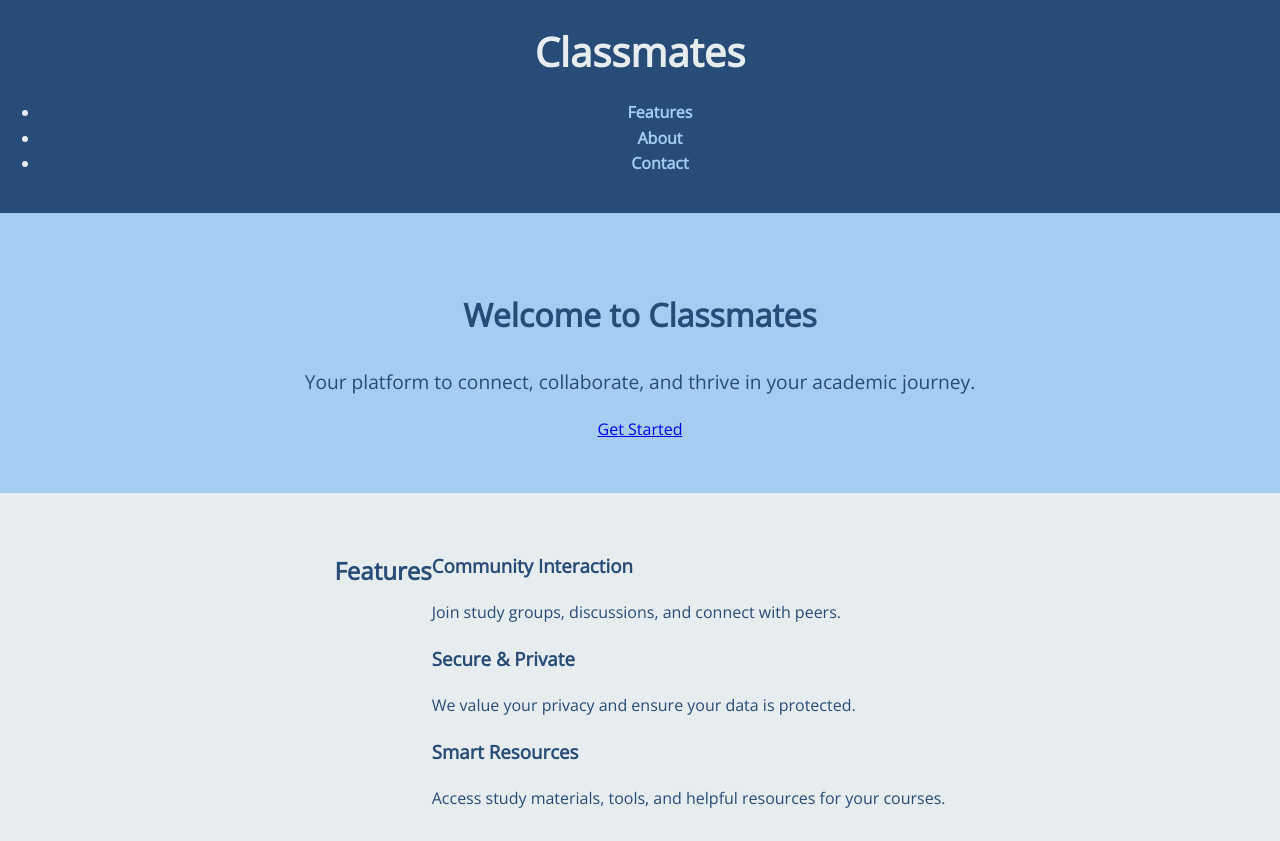
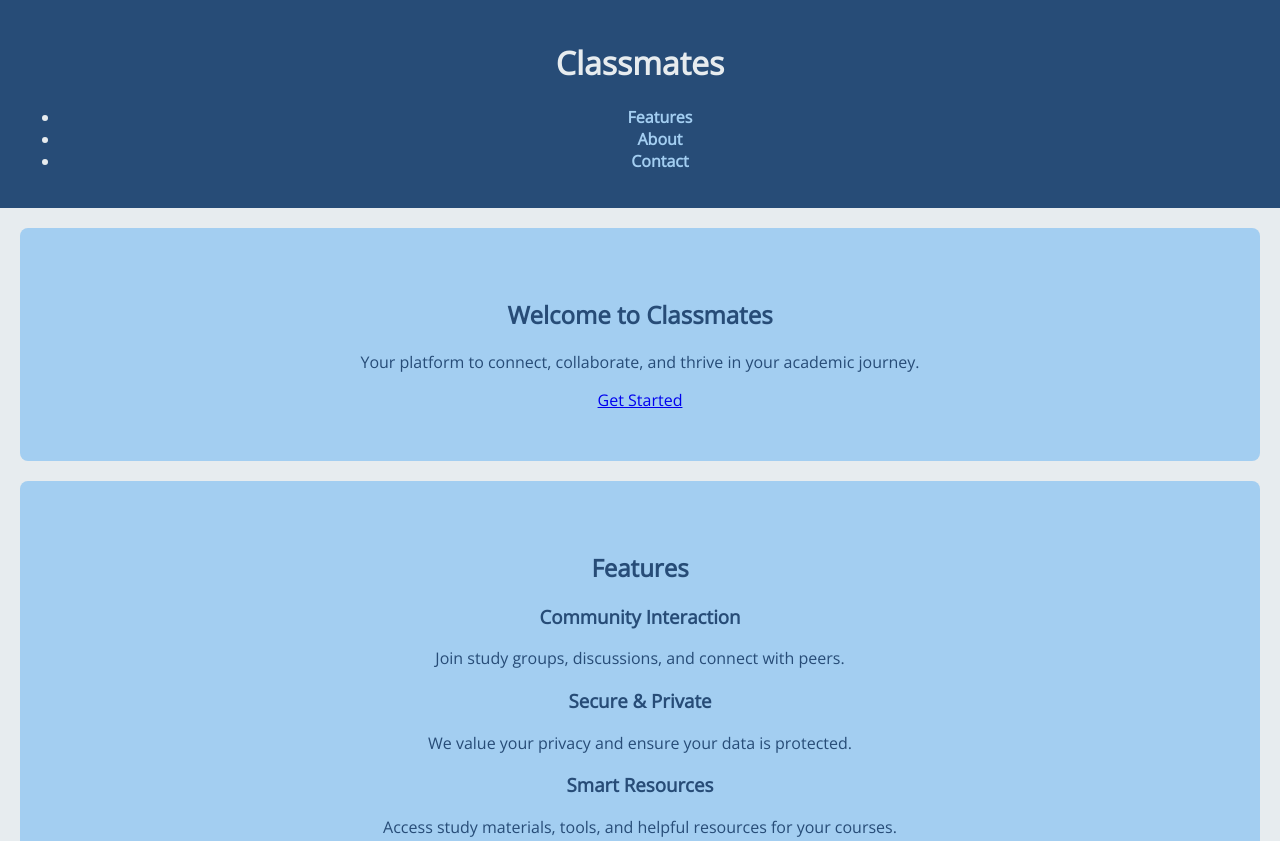
Before and after one commit to Diarmuid-Harty/Diarmuid-Harty.github.io, a plain HTML site: page index.html in a window 1280 px wide. Shown: the top 841 px of the page. Drawn offline with nearby package versions, Linux system fonts and the light colour scheme.

Commit message:
Fix css colours

```diff
--- a/style.css
+++ b/style.css
@@ -1,24 +1,19 @@
-/* styles.css */
+/* Import Open Sans font */
+@import url('https://fonts.googleapis.com/css2?family=Open+Sans&display=swap');
 
 body {
-    font-family: 'Open Sans', Arial, sans-serif;
-    line-height: 1.6;
-    background-color: #E7ECEF;
+  font-family: 'Open Sans', sans-serif;
   margin: 0;
   padding: 0;
-    color: #274C77;
+  background-color: #E7ECEF; /* Light background */
+  color: #274C77; /* Dark blue text for readability */
 }
 
 header {
-    background-color: #274C77;
-    color: #E7ECEF;
-    padding: 20px 0;
+  background-color: #274C77; /* Strong dark blue */
+  color: #E7ECEF; /* Light text on dark */
+  padding: 20px;
   text-align: center;
-  }
-
-  header h1 {
-    margin: 0;
-    font-size: 2.5rem;
 }
 
 nav {
@@ -26,58 +21,44 @@ body {
 }
 
 nav a {
-    color: #A3CEF1;
+  color: #A3CEF1; /* Light blue links */
   margin: 0 15px;
   text-decoration: none;
   font-weight: bold;
 }
 
 nav a:hover {
-    text-decoration: underline;
+  color: #6096BA; /* Slightly darker blue on hover */
 }
 
-  section.hero {
-    background-color: #A3CEF1;
-    color: #274C77;
-    padding: 50px 20px;
+section {
+  padding: 50px;
   text-align: center;
+  background-color: #A3CEF1; /* Soft background for sections */
+  margin: 20px;
+  border-radius: 8px;
 }
 
-  section.hero h2 {
-    font-size: 2rem;
+button {
+  background-color: #6096BA; /* Middle blue for buttons */
+  color: white;
+  border: none;
+  padding: 15px 30px;
+  margin-top: 20px;
+  font-size: 16px;
+  cursor: pointer;
+  border-radius: 5px;
+  transition: background-color 0.3s ease;
 }
 
-  section.hero p {
-    margin-top: 10px;
-    font-size: 1.2rem;
-  }
-
-  section.features {
-    display: flex;
-    flex-wrap: wrap;
-    justify-content: center;
-    padding: 40px 20px;
-    background-color: #E7ECEF;
-  }
-
-  .feature {
-    background-color: #6096BA;
-    color: #E7ECEF;
-    margin: 10px;
-    padding: 20px;
-    border-radius: 8px;
-    flex: 1 1 300px;
-    max-width: 300px;
-    text-align: center;
-  }
-
-  .feature h3 {
-    margin-bottom: 10px;
+button:hover {
+  background-color: #274C77; /* Dark blue on hover */
 }
 
 footer {
   background-color: #274C77;
   color: #E7ECEF;
   text-align: center;
-    padding: 20px 0;
+  padding: 20px;
+  margin-top: 40px;
 }
```
Lines whose indentation alone changed are shown as unchanged.
